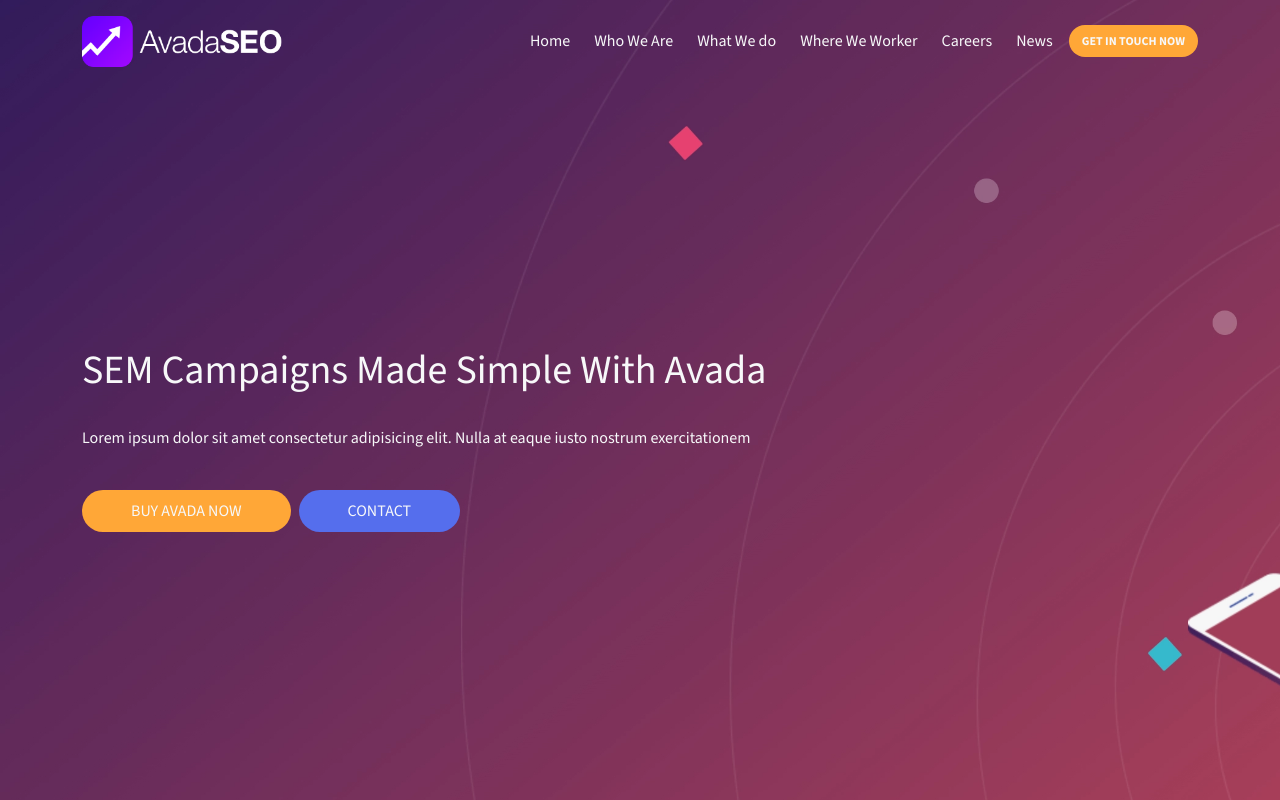
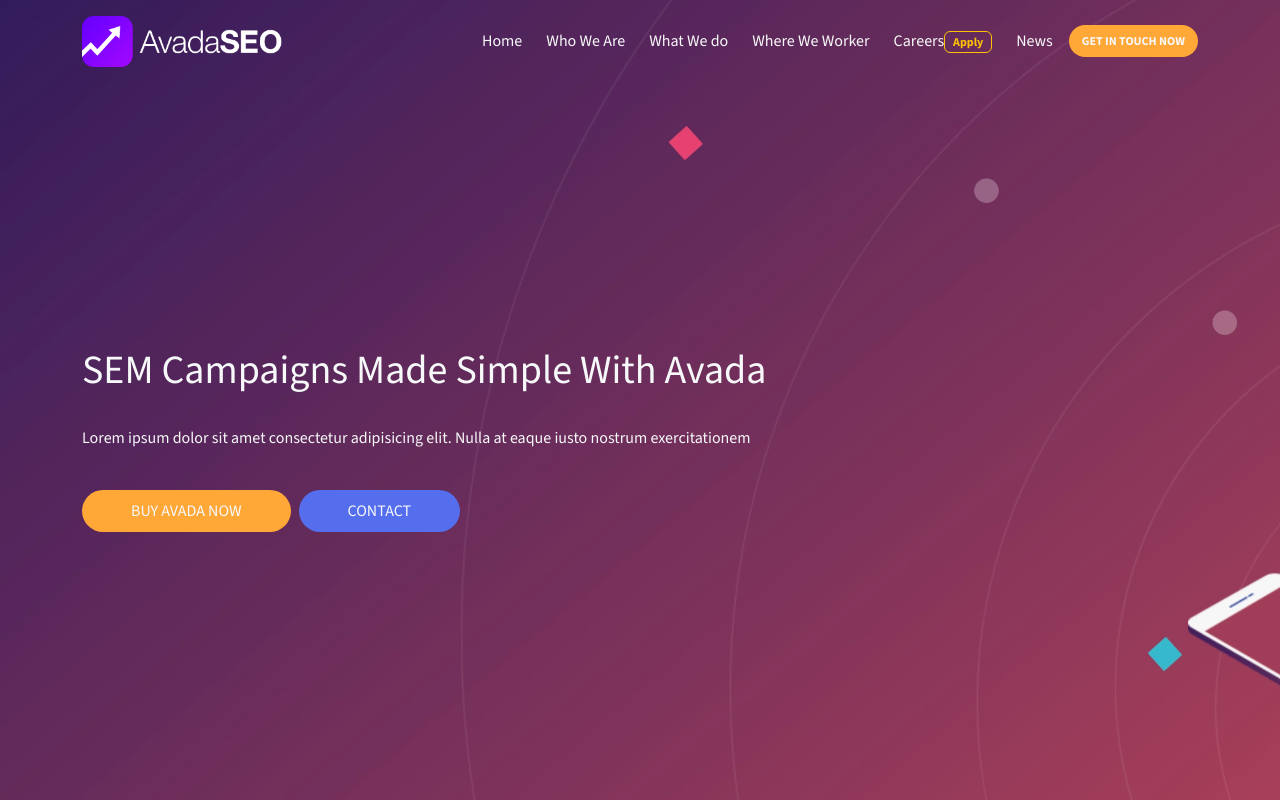
Before and after one commit to GiovanniMarseglia/proj-html-vuejs, a Vue app: page / in a window 1280 px wide. Shown: the top 800 px of the page. Built offline with nearby package versions, Linux system fonts and the light colour scheme.

Commit message:
added link href added badge

```diff
--- a/src/components/footer/consultation.vue
+++ b/src/components/footer/consultation.vue
@@ -6,7 +6,7 @@
 
 
 <template>
-    <div class="container-fluid px-0">
+    <div class="container-fluid px-0" id="#">
         <div class="op py-5">
         <div class="container d-flex flex-column mx-auto w-100 align-items-center gap-4">
             <h1 class="text-light text-center">Start Yout Free Consultation</h1>
--- a/src/components/footer/navfooter.vue
+++ b/src/components/footer/navfooter.vue
@@ -17,7 +17,7 @@
             </figure>
 
             <ul class="d-flex li list-unstyled gap-4 flex-column flex-md-row">
-                <li class="text-center" v-for="element in lsnav">{{ element }}</li>
+                <li class="text-center" v-for="element in lsnav"><a :href="`#${element.ref}`">{{ element.name }}</a></li>
             </ul>
             <div class="d-flex gap-3 flex-column flex-md-row">
                 <a href="#" class="text-decoration-none text-center">Copyright 2012-2020 |</a>
--- a/src/components/header/navhead.vue
+++ b/src/components/header/navhead.vue
@@ -20,11 +20,11 @@ data() {
     </figure>
 
     <div class="d-flex gap-3 align-items-center">
-    <ul class="d-md-flex d-none li list-unstyled gap-2 gap-lg-4 mb-0 text-center">
-        <li v-for="element in lsnav">{{element}}</li>
+    <ul class="d-md-flex d-none li list-unstyled gap-2 gap-lg-4 mb-0 text-center align-items-center">
+        <li v-for="element in lsnav"><a :href="`#${element.ref}`">{{element.name}}</a><span v-show="element.name==`Careers`" class="bg-transparent text-warning badge rounded-2 text-bg-warning border border-warning">Apply</span></li>
     </ul>
     <button class="btn rounded-5 fs-6 fw-bold d-none d-sm-block">GET IN TOUCH NOW</button>
-    <button class="btn rounded-5 fs-6 fw-bold py-0 px-1 d-sm-none">CONTACT</button>
+    <button class="btn rounded-5 fs-6 fw-bold py-0 px-2 d-sm-none">CONTACT</button>
     </div>
 </div>
 </template>
@@ -49,12 +49,22 @@ data() {
     }
 
     li{
-        color: $whiteAvada;
+        span{
+            &:hover{
+                background-color: $yellowAvada!important;
+                cursor: pointer;
+            }
+        }
+        a{
+
+            color: $whiteAvada;
         user-select: none;
+        text-decoration: none;
         &:hover{
             color: $yellowAvada;
             cursor: pointer;
         }
     }
+    }
 
 </style>
--- a/src/components/main/news.vue
+++ b/src/components/main/news.vue
@@ -13,7 +13,7 @@
 
 
 <template>
-    <div class="container-fluid py-5">
+    <div class="container-fluid py-5" id="news">
         <div class="container d-flex flex-column align-items-center gap-5">
             <div class="d-flex flex-column gap-2 w-50 ">
                 <h2 class="text-center">Our News</h2>
--- a/src/components/main/ourwork.vue
+++ b/src/components/main/ourwork.vue
@@ -13,7 +13,7 @@
 
 
 <template>
-    <div class="container-fluid">
+    <div class="container-fluid" id="work">
         <div class="container d-flex flex-column gap-4 align-items-center">
             <div class=" w-50 pt-5">
                 <h2 class="text-center">Our Work</h2>
--- a/src/components/main/seotemplate.vue
+++ b/src/components/main/seotemplate.vue
@@ -13,7 +13,7 @@
 
 
 <template>
-    <div class="container-fluid up px-0">
+    <div class="container-fluid up px-0" id="are">
         <div class="container">
             <div class="d-flex flex-column gap-2 w-50 mx-auto pt-5">
                 <h2 class="fw-bold text-center">Meet The New Agency SEO Template From The Avada Team</h2>
--- a/src/components/main/services.vue
+++ b/src/components/main/services.vue
@@ -15,7 +15,7 @@
 
 
 <template>
-    <div class="container-fluid pt-5">
+    <div class="container-fluid pt-5" id="do">
 
         <div class="container d-flex flex-column gap-5">
             <div class="d-flex flex-column gap-1 mx-auto w-50 align-items-center mt-5">
--- a/src/store.js
+++ b/src/store.js
@@ -3,12 +3,31 @@ import { reactive } from "vue";
 
 export const store = reactive({
     list:[
-        "Home",
-        "Who We Are",
-        "What We do",
-        "Where We Worker",
-        "Careers",
-        "News"
+
+      {
+        name:"Home",
+        ref:""
+      },
+      {
+        name:"Who We Are",
+        ref:"are"
+      },
+      {
+        name:"What We do",
+        ref:"do"
+      },
+      {
+        name:"Where We Worker",
+        ref:"work"
+      },
+      {
+        name:"Careers",
+        ref:"carreer"
+      },
+      {
+        name:"News",
+        ref:"news"
+      }
       ],
       plans:[
         {
```
